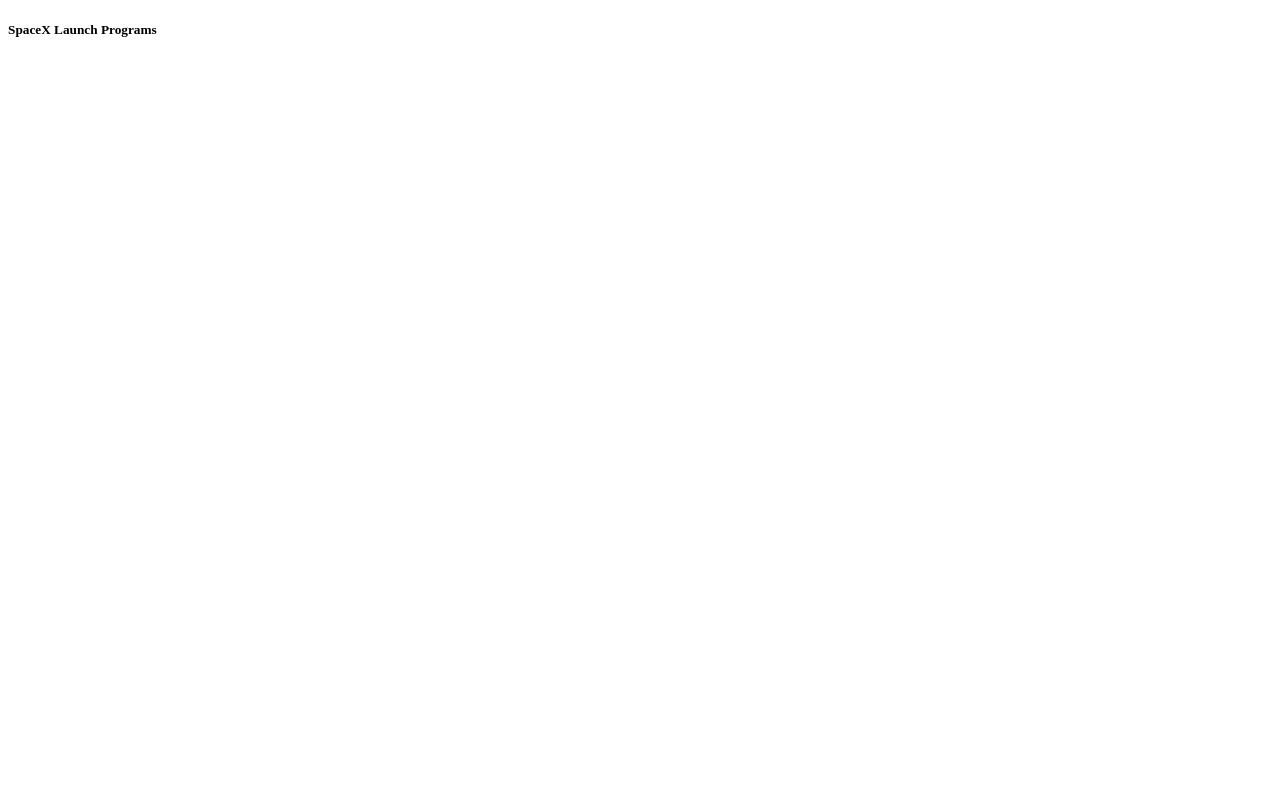
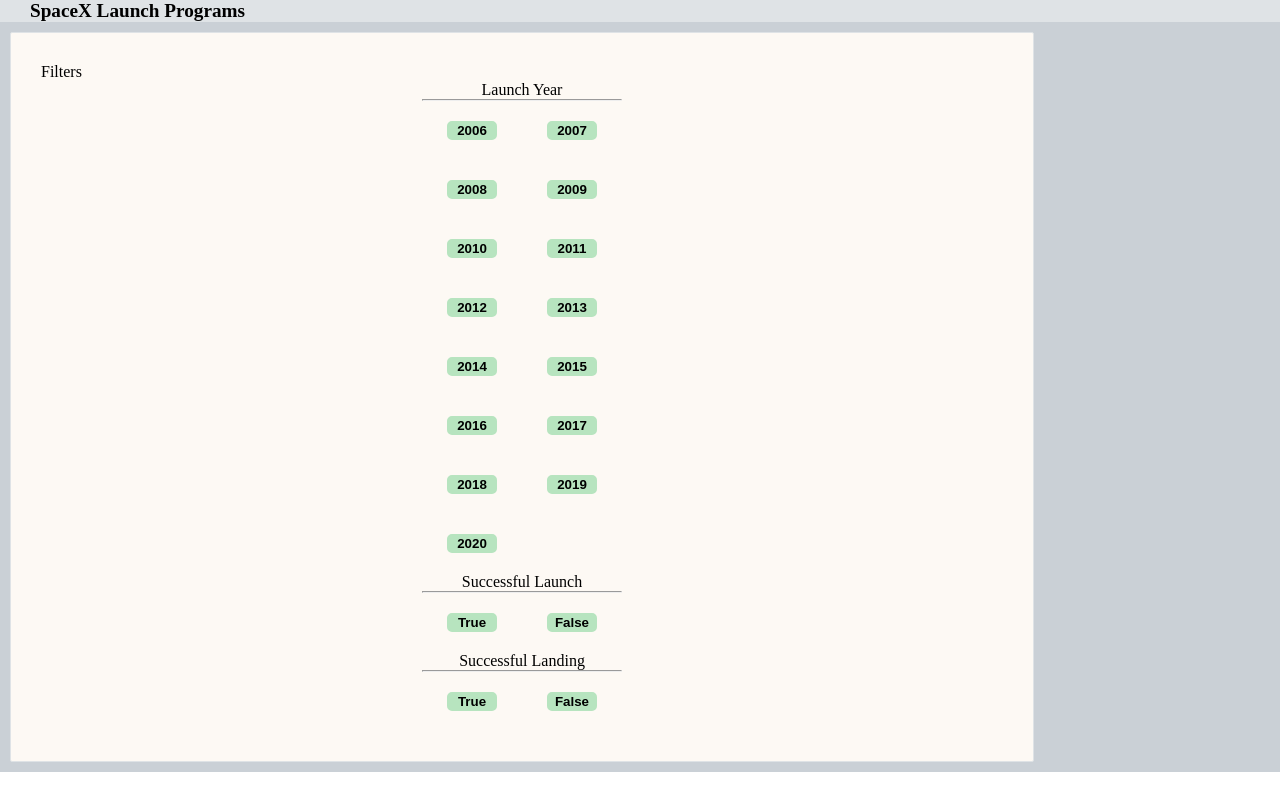
Before and after one commit to gurpreetsingh41333/spacex-launch-programs, a React (Create React App) app: page / in a window 1280 px wide. Built offline with nearby package versions, Linux system fonts and the light colour scheme.

Commit message:
filter design

```diff
--- /dev/null
+++ b/src/App.css
@@ -0,0 +1,24 @@
+* {
+  margin: 0;
+  padding: 0;
+  box-sizing: border-box;
+}
+
+.main {
+  background-color: #cad0d6;
+  display: flex;
+  flex-direction: column;
+  align-items: center;
+}
+
+@media only screen and (min-width: 700px) {
+  .main {
+    background-color: #cad0d6;
+    display: flex;
+    flex-direction: row;
+    align-items: flex-start;
+  }
+  .filter-box {
+    width: auto;
+  }
+}
--- a/src/App.js
+++ b/src/App.js
@@ -1,9 +1,17 @@
 import React from 'react';
+
+import './App.css';
+
+import Header from './components/Header/Header';
+import Filter from './components/Filter/Filter';
 
 export const App = () => {
   return (
     <div>
-      <h5>SpaceX Launch Programs</h5>
+      <Header />
+      <div className="main">
+        <Filter />
+      </div>
     </div>
   );
 };
--- /dev/null
+++ b/src/components/Filter/Filter.css
@@ -0,0 +1,43 @@
+.filter-box {
+  background-color: rgb(253, 249, 244);
+  border: 1px solid #dfe3e6;
+  border-radius: 2px;
+  width: 80%;
+  padding: 30px;
+  margin: 10px;
+}
+
+.filter-box-container {
+  display: flex;
+  justify-content: space-around;
+  flex-direction: column;
+  align-items: center;
+}
+
+.filter-content {
+  display: flex;
+  flex-direction: row;
+  flex-wrap: wrap;
+  width: 200px;
+  justify-content: space-between;
+}
+
+.button-container {
+  width: 100px;
+  display: flex;
+}
+
+.button-box {
+  color: #000000;
+  background-color: #b7e4bf;
+  font-weight: 700;
+  text-align: center;
+  border: 2px solid #b7e4bf;
+  border-radius: 5px;
+  width: 50px;
+  margin: 20px auto;
+}
+
+.horizontal-rule {
+  width: 200px;
+}
--- /dev/null
+++ b/src/components/Filter/Filter.js
@@ -0,0 +1,53 @@
+import React from 'react';
+
+import './Filter.css';
+import { filterYears, booleanText } from '../../utils/utils';
+
+export const Filter = () => {
+  return (
+    <div className="filter-box">
+      Filters
+      <div className="filter-box-container">
+        <div>Launch Year</div>
+        <hr className="horizontal-rule" />
+        <div className="filter-content">
+          {filterYears().map(year => (
+            <div className="button-container">
+              <button key={year} className="button-box" type="button">
+                {year}
+              </button>
+            </div>
+          ))}
+        </div>
+      </div>
+      <div className="filter-box-container">
+        <div>Successful Launch</div>
+        <hr className="horizontal-rule" />
+        <div className="filter-content">
+          {booleanText.map(text => (
+            <div className="button-container">
+              <button key={text} type="button" className="button-box">
+                {text}
+              </button>
+            </div>
+          ))}
+        </div>
+      </div>
+      <div className="filter-box-container">
+        <div>Successful Landing</div>
+        <hr className="horizontal-rule" />
+        <div className="filter-content">
+          {booleanText.map(text => (
+            <div className="button-container">
+              <button key={text} type="button" className="button-box">
+                {text}
+              </button>
+            </div>
+          ))}
+        </div>
+      </div>
+    </div>
+  );
+};
+
+export default Filter;
--- /dev/null
+++ b/src/components/Header/Header.css
@@ -0,0 +1,6 @@
+.header {
+  font-size: 1.2rem;
+  font-weight: 700;
+  background-color: #dfe3e6;
+  padding-left: 30px;
+}
--- /dev/null
+++ b/src/components/Header/Header.js
@@ -0,0 +1,9 @@
+import React from 'react';
+
+import './Header.css';
+
+export const Header = () => {
+  return <header className="header">SpaceX Launch Programs</header>;
+};
+
+export default Header;
--- /dev/null
+++ b/src/utils/utils.js
@@ -0,0 +1,9 @@
+export const filterYears = () => {
+  const years = [];
+  for (let i = 0; i < 15; i++) {
+    years.push(2006 + i);
+  }
+  return years;
+};
+
+export const booleanText = ['True', 'False'];
```
Also changed, not shown: 1 other file (tests, documents, lock files or other folders).
